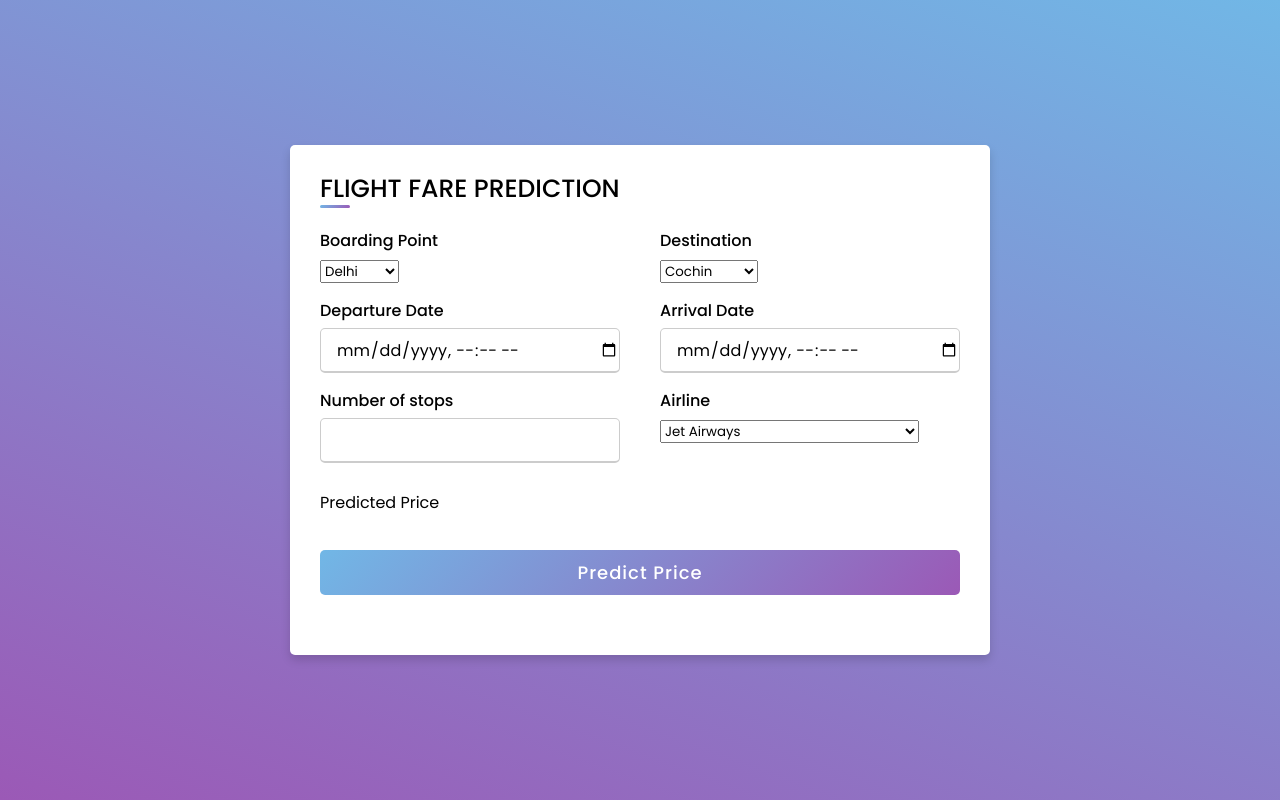
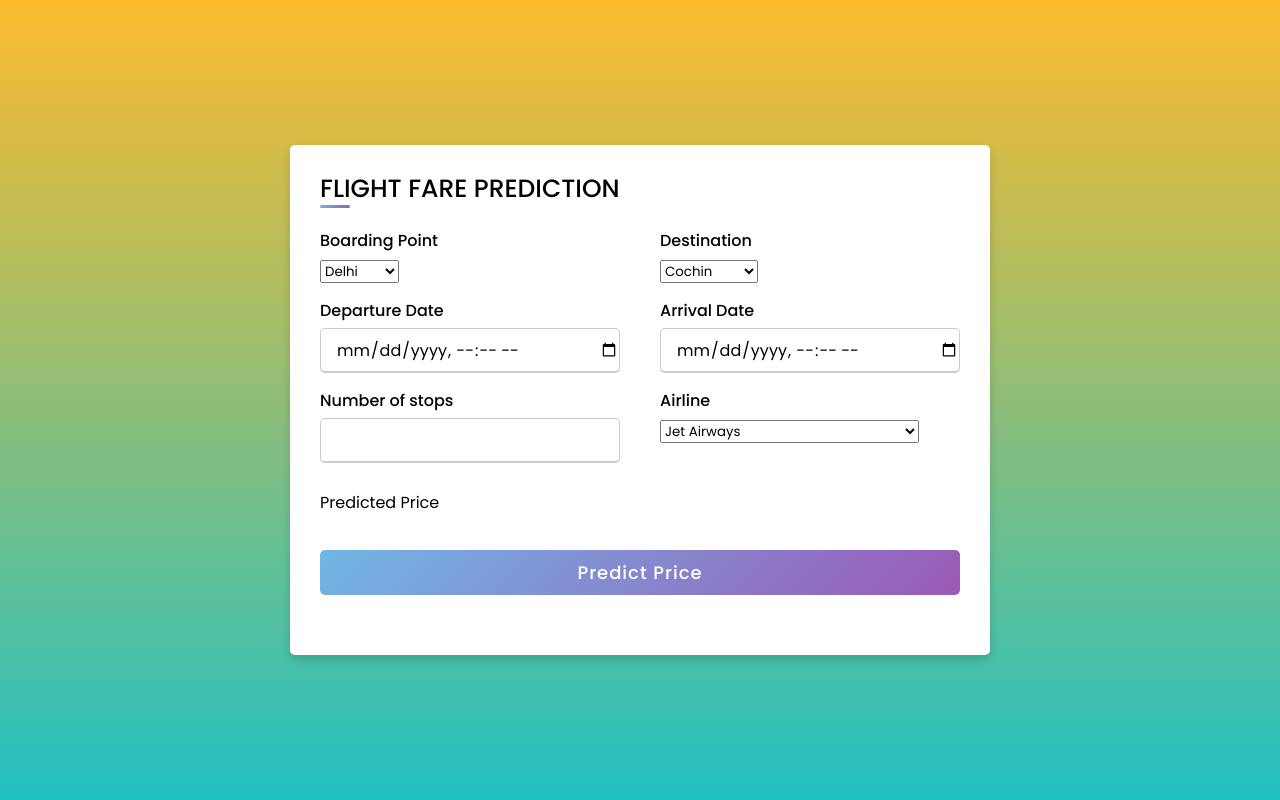
Before and after one commit to shreyaspatil2712/flightfare_prediction_ineuronai, a Flask app: page / in a window 1280 px wide. Run offline with Flask 2, Linux system fonts and the light colour scheme; parts of the project's set-up code (start-up, migrations or seed data) failed here and were passed over.

Commit message:
Update style.css

```diff
--- a/static/css/style.css
+++ b/static/css/style.css
@@ -12,7 +12,8 @@ body{
   justify-content: center;
   align-items: center;
   padding: 10px;
-  background: linear-gradient(200deg, #71b7e6, #9b59b6);
+  background: rgb(34,193,195);
+  background: linear-gradient(0deg, rgba(34,193,195,1) 0%, rgba(253,187,45,1) 100%);
 }
 .container{
   max-width: 700px;
```
